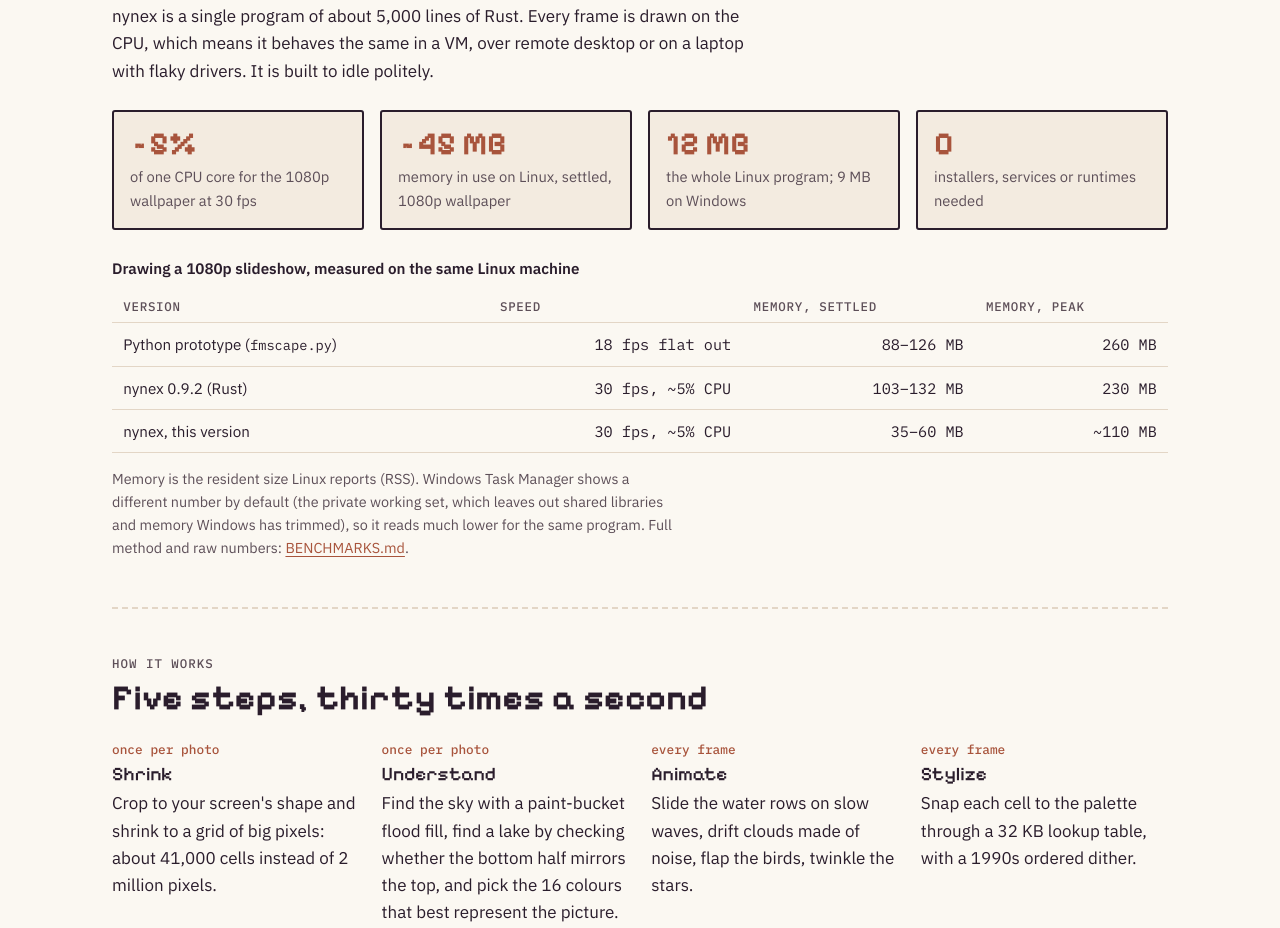
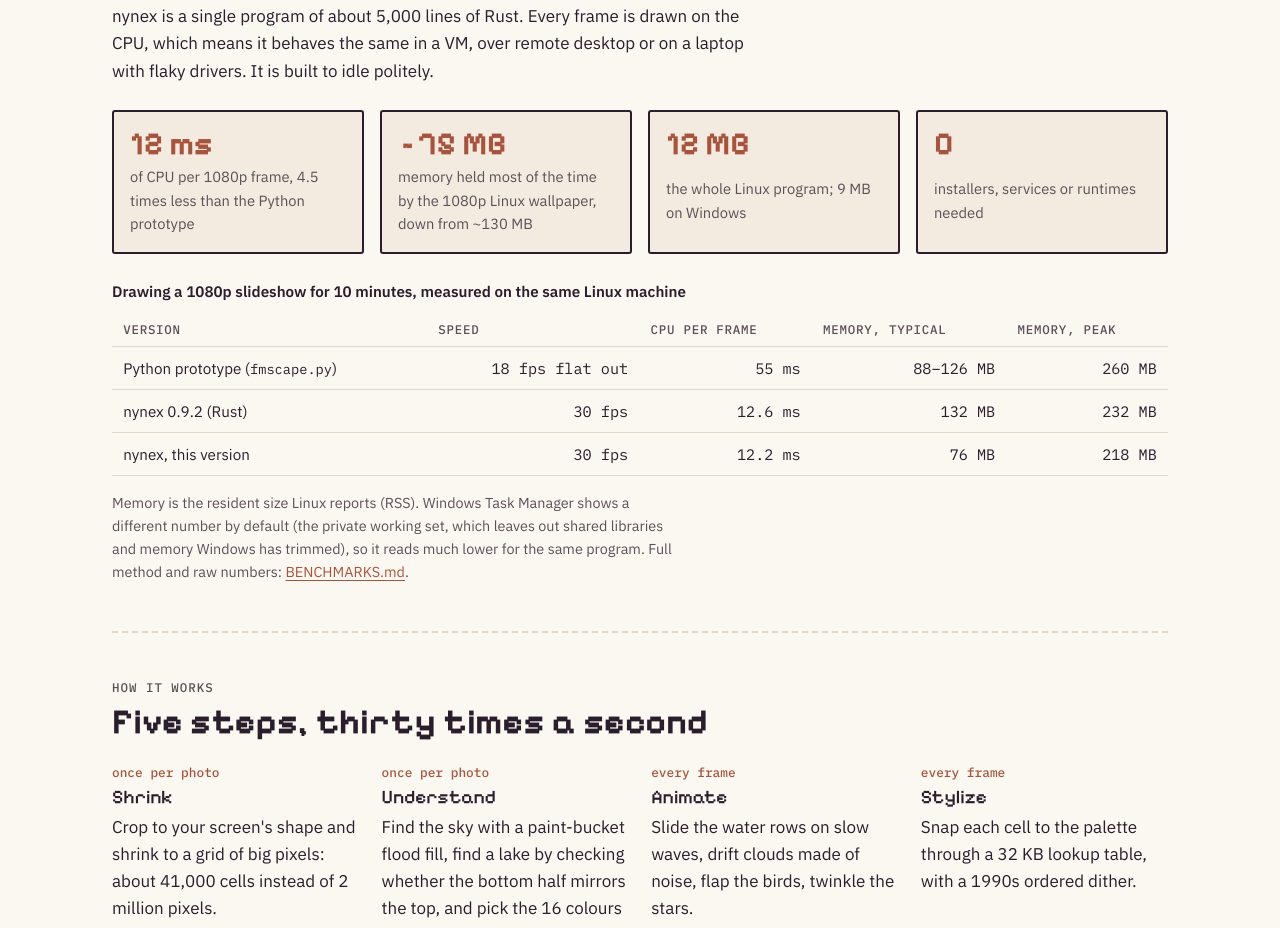
Before and after one commit to kingof9x/nynex-screensaver, a plain HTML site: page docs/index.html in a window 1280 px wide. Shown: the part 3320-4248 px from the top of the page. Drawn offline with Linux system fonts and the light colour scheme.

Commit message:
Put the measured memory and CPU numbers in the docs
10-minute 1080p wallpaper runs of 0.9.2 and the new build on the same
machine: typical RSS 132 -> 76 MB, private 113 -> 58 MB, CPU per frame
unchanged at about 12 ms (Python prototype: 55 ms). Replaces the
placeholder figures in the README, website and slides.

Co-Authored-By: Claude Opus 5.5 <noreply@anthropic.com>
Claude-Session: https://claude.ai/code/session_01RrKeqh1CVHxoKJ9ksTYyEz

```diff
--- a/docs/index.html
+++ b/docs/index.html
@@ -249,19 +249,19 @@ footer { padding-block: 2.5rem 3rem; border-top: 2px dashed var(--rule); font-si
       <p>nynex is a single program of about 5,000 lines of Rust. Every frame is drawn on the CPU, which means it behaves the same in a VM, over remote desktop or on a laptop with flaky drivers. It is built to idle politely.</p>
     </div>
     <div class="stats">
-      <div class="stat"><span class="n" data-k="cpu">~5%</span><span class="l">of one CPU core for the 1080p wallpaper at 30 fps</span></div>
-      <div class="stat"><span class="n" data-k="mem">~45 MB</span><span class="l">memory in use on Linux, settled, 1080p wallpaper</span></div>
+      <div class="stat"><span class="n" data-k="cpu">12 ms</span><span class="l">of CPU per 1080p frame, 4.5 times less than the Python prototype</span></div>
+      <div class="stat"><span class="n" data-k="mem">~75 MB</span><span class="l">memory held most of the time by the 1080p Linux wallpaper, down from ~130 MB</span></div>
       <div class="stat"><span class="n">12 MB</span><span class="l">the whole Linux program; 9 MB on Windows</span></div>
       <div class="stat"><span class="n">0</span><span class="l">installers, services or runtimes needed</span></div>
     </div>
     <div class="table-wrap">
       <table>
-        <caption style="text-align:left;caption-side:top;padding-bottom:0.6rem;font-weight:600">Drawing a 1080p slideshow, measured on the same Linux machine</caption>
-        <thead><tr><th>Version</th><th>Speed</th><th>Memory, settled</th><th>Memory, peak</th></tr></thead>
+        <caption style="text-align:left;caption-side:top;padding-bottom:0.6rem;font-weight:600">Drawing a 1080p slideshow for 10 minutes, measured on the same Linux machine</caption>
+        <thead><tr><th>Version</th><th>Speed</th><th>CPU per frame</th><th>Memory, typical</th><th>Memory, peak</th></tr></thead>
         <tbody id="bench-rows">
-          <tr><td>Python prototype (<code>fmscape.py</code>)</td><td class="num">18 fps flat out</td><td class="num">88–126 MB</td><td class="num">260 MB</td></tr>
-          <tr><td>nynex 0.9.2 (Rust)</td><td class="num">30 fps, ~5% CPU</td><td class="num">103–132 MB</td><td class="num">230 MB</td></tr>
-          <tr><td>nynex, this version</td><td class="num">30 fps, ~5% CPU</td><td class="num">35–60 MB</td><td class="num">~110 MB</td></tr>
+          <tr><td>Python prototype (<code>fmscape.py</code>)</td><td class="num">18 fps flat out</td><td class="num">55 ms</td><td class="num">88–126 MB</td><td class="num">260 MB</td></tr>
+          <tr><td>nynex 0.9.2 (Rust)</td><td class="num">30 fps</td><td class="num">12.6 ms</td><td class="num">132 MB</td><td class="num">232 MB</td></tr>
+          <tr><td>nynex, this version</td><td class="num">30 fps</td><td class="num">12.2 ms</td><td class="num">76 MB</td><td class="num">218 MB</td></tr>
         </tbody>
       </table>
     </div>
```
Also changed, not shown: docs/presentation.html (+4 -4 lines), 2 other files.
